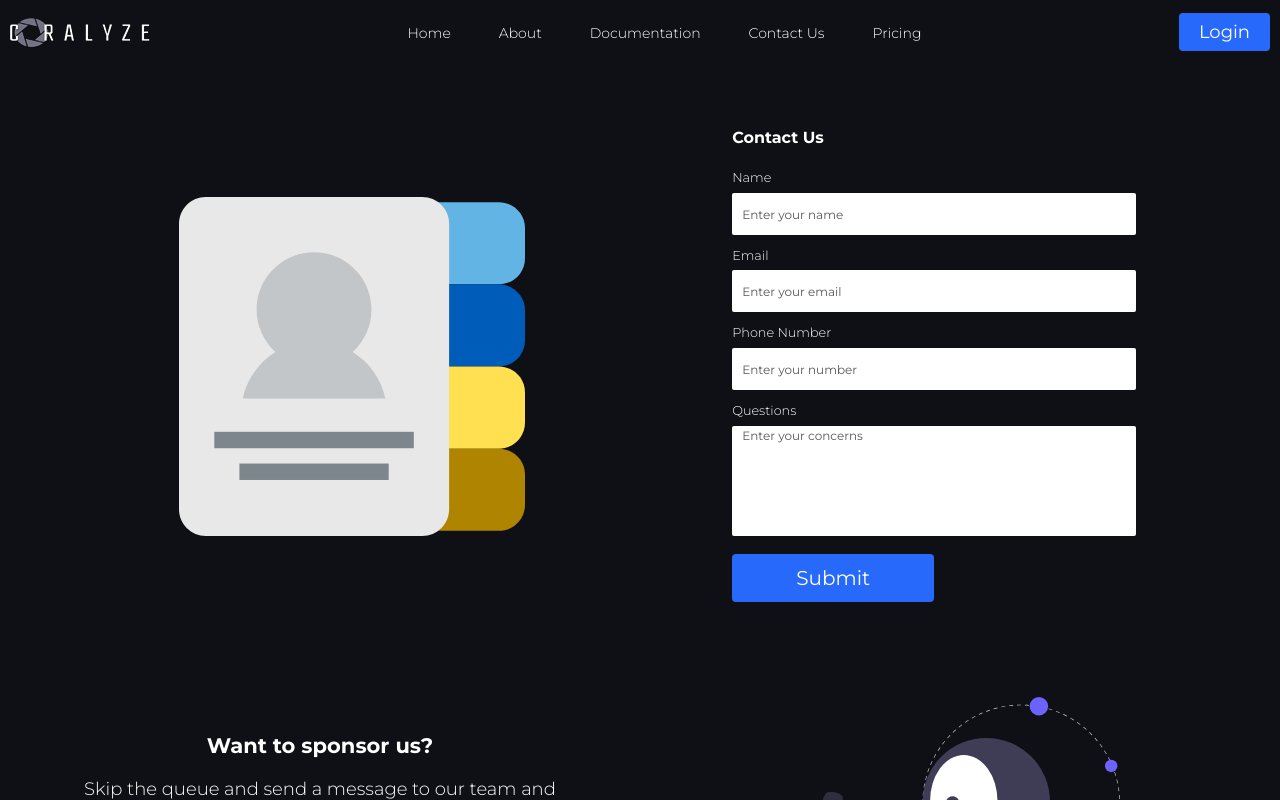
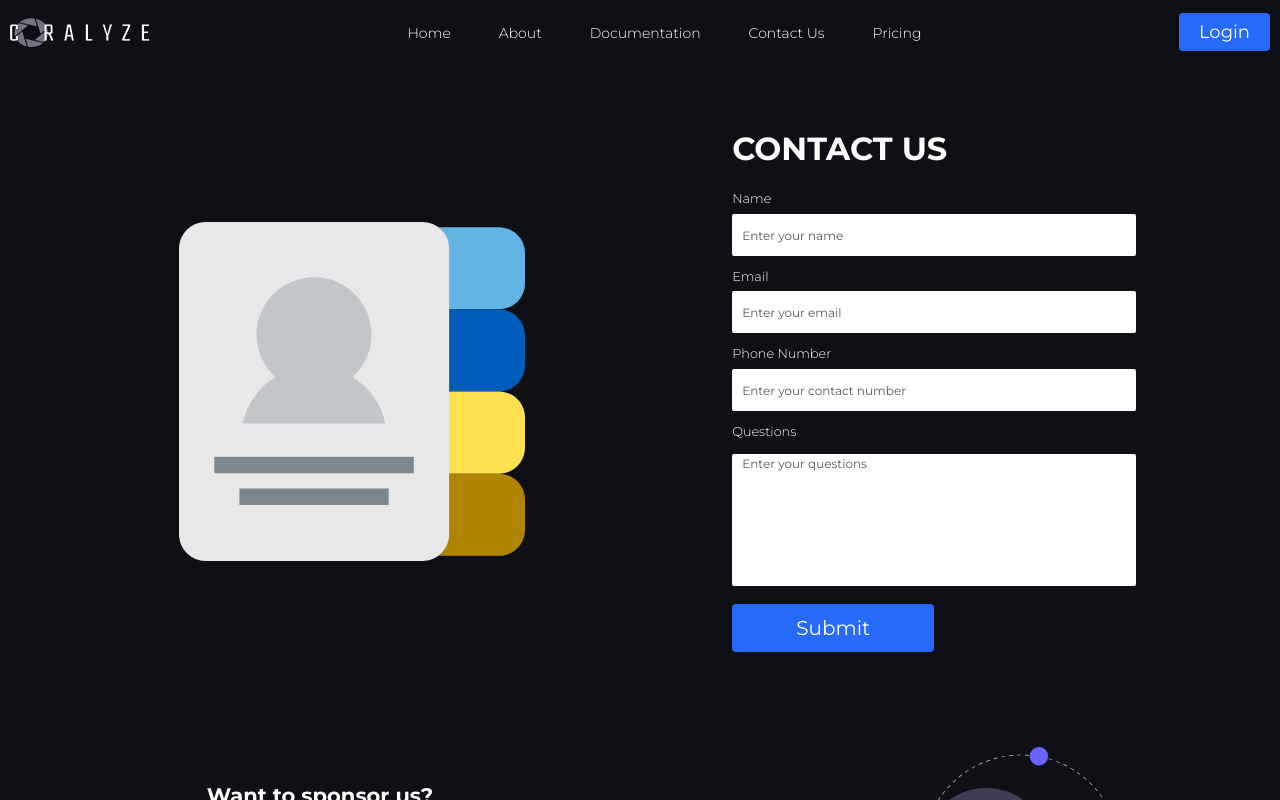
Before and after one commit to Chauster/Coralyze-Frontend, a React (Create React App) app: page /contact in a window 1280 px wide. Shown: the top 800 px of the page. Built offline with nearby package versions, Linux system fonts and the light colour scheme.

Commit message:
minor update
textarea update

```diff
--- a/src/components/ContactUs/contactForm.css
+++ b/src/components/ContactUs/contactForm.css
@@ -53,7 +53,8 @@
 }
 
 .form h1 {
-  font-size: 1rem;
+  font-size: 2rem;
+  text-transform: uppercase;
   text-align: start;
   width: 80%;
   margin-bottom: 1rem;
@@ -66,7 +67,9 @@
 
 .form__inputs textarea {
   resize: none;
-  height: 8em;
+  height: 8rem;
+  font-size: 0.8rem;
+  margin-top: 0.5rem;
 }
 
 .form__inputs p {
@@ -90,6 +93,10 @@
   border: none;
 }
 
+.form__input textarea {
+  padding-top: 10px;
+}
+
 .form__input::placeholder {
   color: #595959;
   font-size: 12px;
--- a/src/components/ContactUs/contactForm.js
+++ b/src/components/ContactUs/contactForm.js
@@ -46,7 +46,7 @@ function contactForm() {
                 type="phone"
                 name="phone"
                 className="form__input"
-                placeholder="Enter your number"
+                placeholder="Enter your contact number"
               />
             </div>
             <div className="form__inputs">
@@ -58,7 +58,7 @@ function contactForm() {
                 type="text-area"
                 name="text-area"
                 className="form__input"
-                placeholder="Enter your concerns"
+                placeholder="Enter your questions"
               />
             </div>
             <div className="form__btn">
```
